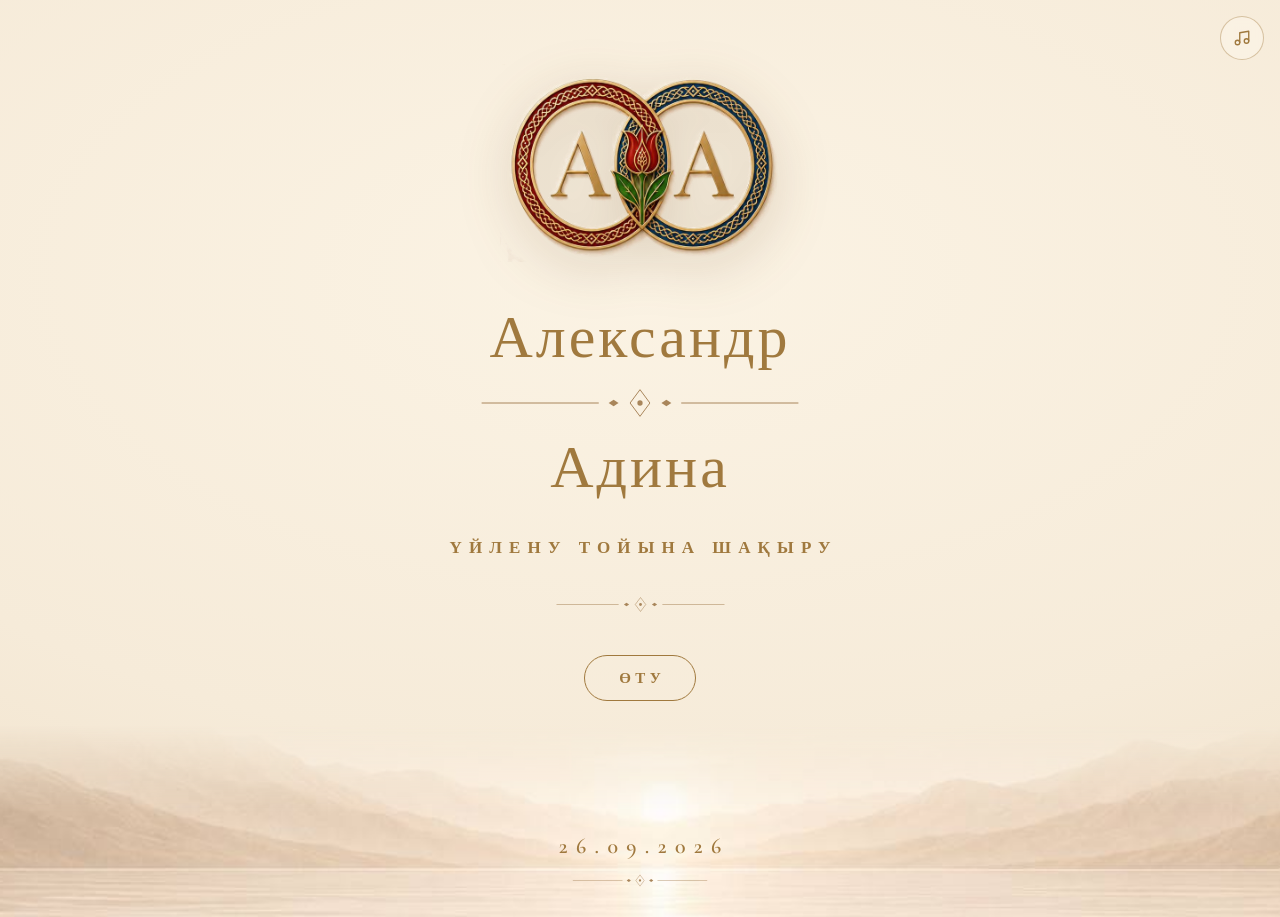
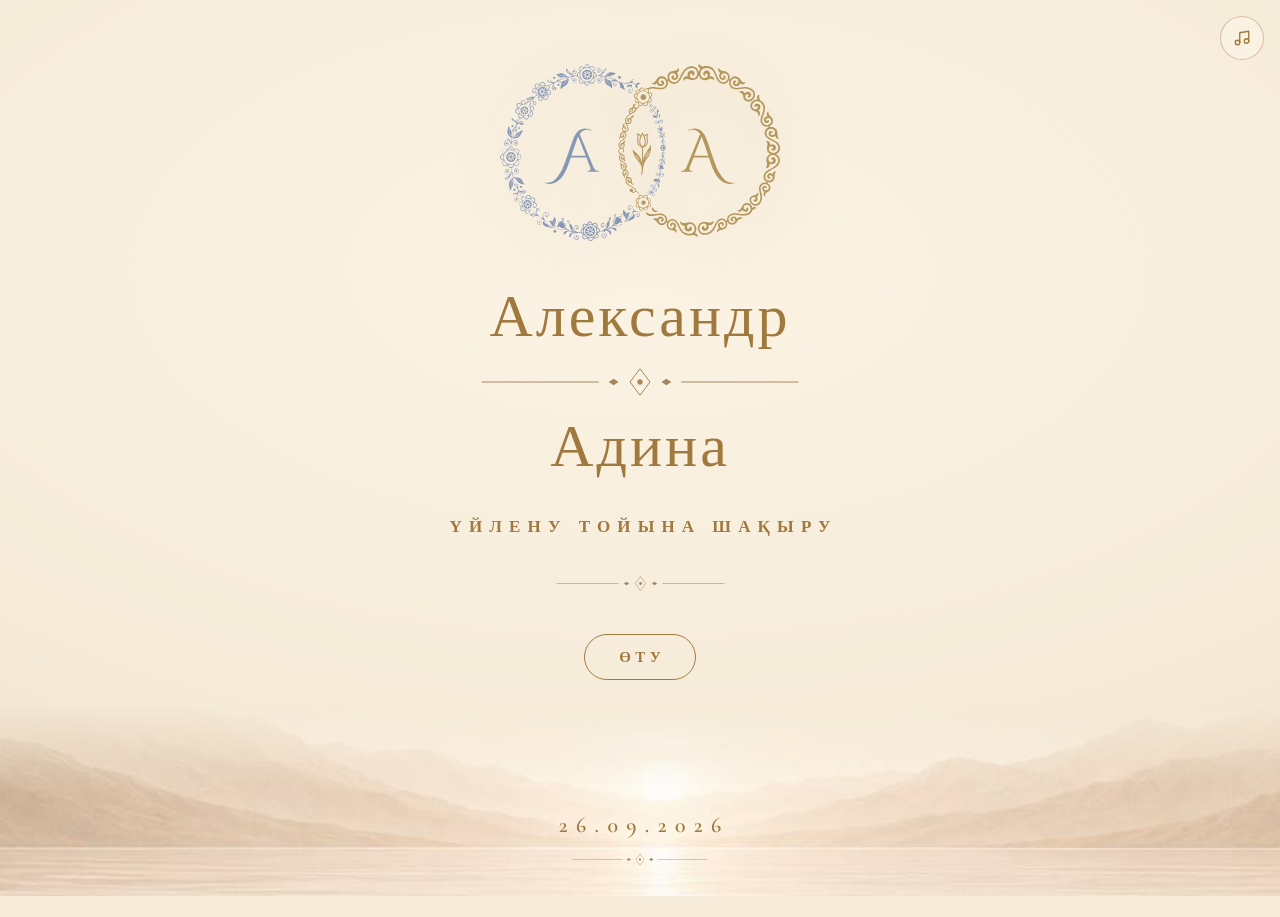
Before and after one commit to mazuk-al/wedding, a plain HTML site: page invitation/index.html in a window 1280 px wide. After the commit the page ends 896 px from the top, so only its background shows below. Drawn offline with nearby package versions, Linux system fonts and the light colour scheme.

Commit message:
Swap invitation page logo for wedding-logo.svg
Co-Authored-By: Claude Sonnet 5 <noreply@anthropic.com>

```diff
--- a/invitation/index.html
+++ b/invitation/index.html
@@ -10,7 +10,7 @@
 <link rel="icon" type="image/png" sizes="16x16" href="../assets/favicon-16x16.png?v=2"/>
 <link rel="icon" type="image/png" sizes="32x32" href="../assets/favicon-32x32.png?v=2"/>
 <link rel="apple-touch-icon" sizes="180x180" href="../assets/apple-touch-icon.png?v=2"/>
-<link rel="preload" as="image" href="../assets/monogram-aa-tulip.png"/>
+<link rel="preload" as="image" href="../assets/wedding-logo.svg"/>
 <link rel="preconnect" href="https://fonts.googleapis.com"/>
 <link rel="preconnect" href="https://fonts.gstatic.com" crossorigin/>
 <link href="https://fonts.googleapis.com/css2?family=Cormorant+Garamond:wght@400;500;600&display=swap" rel="stylesheet"/>
@@ -244,7 +244,7 @@
 
 <main class="card">
   <section class="content">
-    <img class="monogram" src="../assets/monogram-aa-tulip.png" alt="Монограмма «А и А» — переплетённые кольца с тюльпаном" width="630" height="445"/>
+    <img class="monogram" src="../assets/wedding-logo.svg" alt="Монограмма «А и А» — переплетённые кольца с тюльпаном" width="234" height="148"/>
     <h1 class="names">
       <span class="name">Александр</span>
       <img class="divider divider-names" src="../assets/divider-diamond.svg" alt="" aria-hidden="true" width="400" height="48"/>
```
Also changed, not shown: assets/monogram-aa-tulip.png (deleted), assets/wedding-logo.svg (added).
